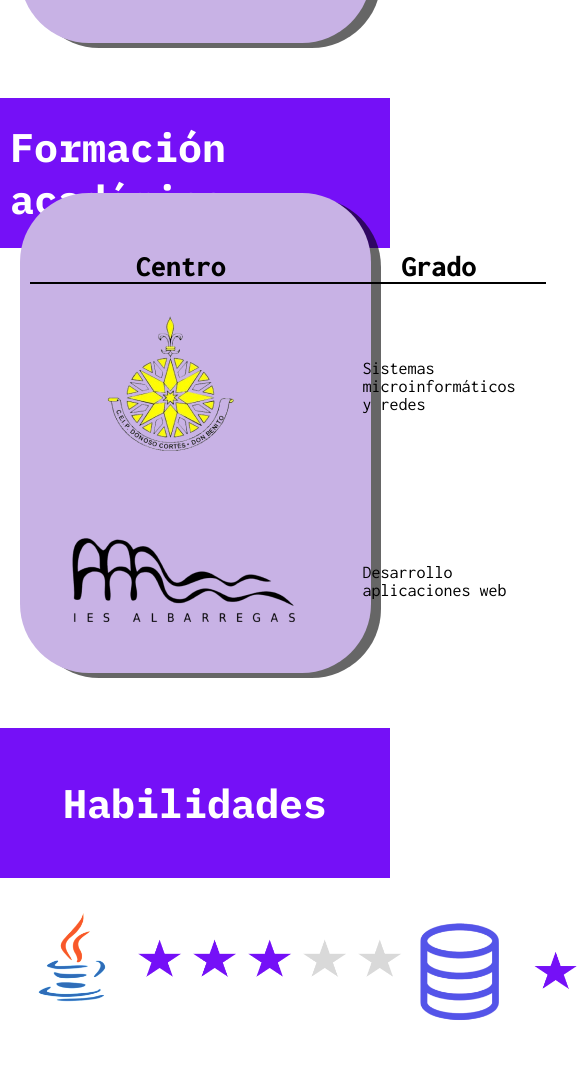
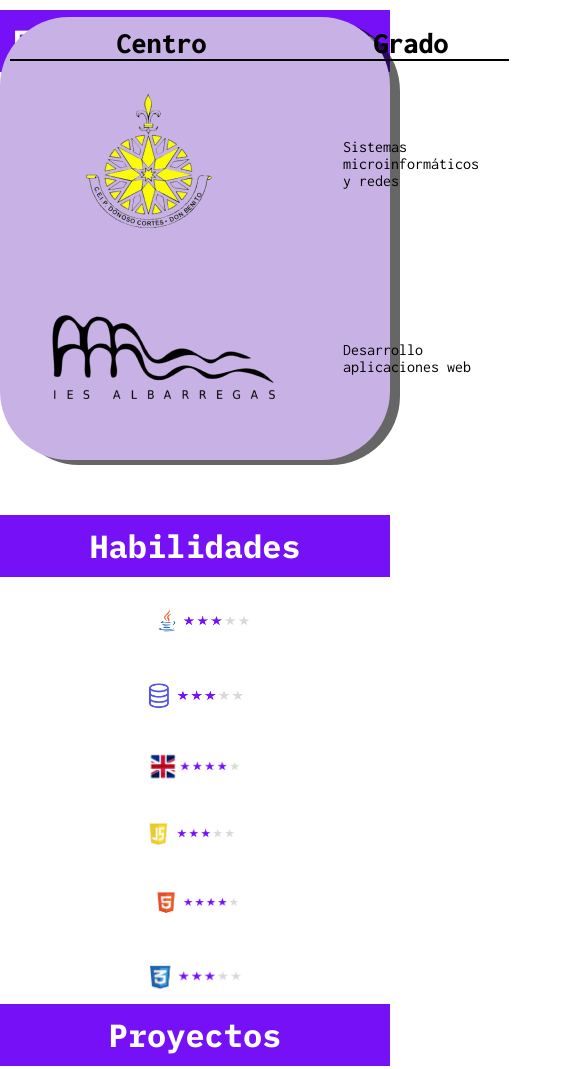
Before and after one commit to FernandoBenitezCano/Portfolio, a plain HTML site: page index.html in a window 390 px wide. Shown: the part 700-1769 px from the top of the page, 585 px wide, since content can reach past the window. Drawn offline with Linux system fonts and the light colour scheme.

Commit message:
Update style.css

```diff
--- a/style.css
+++ b/style.css
@@ -211,14 +211,16 @@ tr {
 
 /* Tu CSS existente aquí */
 
+/* Tu CSS existente aquí */
+
 /* Agregar una media query para estilos móviles */
 @media (max-width: 768px) {
     :root {
       /* Actualiza tus variables CSS para tamaños de pantalla más pequeños */
-      --font-size: 18px;
-      --width: 90%; /* Cambia el ancho de los elementos principales */
-      --padding-izqdo: 10px; /* Ajusta el espaciado */
-      --padding-right: 10px; /* Ajusta el espaciado */
+      --font-size: 16px;
+      --width: 90%;
+      --padding-izqdo: 10px;
+      --padding-right: 10px;
     }
 
     .divMain {
@@ -226,15 +228,39 @@ tr {
     }
 
     .encabezado {
-      height: 150px; /* Reduce la altura del encabezado */
+      height: auto;
+      flex-direction: column;
+      align-items: center;
     }
 
     .titulo {
-      font-size: 40px; /* Reduce el tamaño de fuente del título */
+      font-size: 32px;
     }
 
     .tabla {
-      height: auto; /* Ajusta la altura de la tabla */
+      height: auto;
+    }
+
+    .texto, .tabla {
+      width: 100%;
+      padding: 10px;
+    }
+
+    .text-pie {
+      padding-left: 10%;
+      text-align: center;
+    }
+
+    .habilidades {
+      grid-template-columns: 1fr;
+      grid-template-rows: repeat(6, 1fr);
+      text-align: center;
+    }
+
+    .habilidades img {
+      max-width: 100px;
+      max-height: 100px;
+      margin-top: 8%;
     }
 
     /* Ajusta otros estilos según sea necesario para dispositivos móviles */
```
